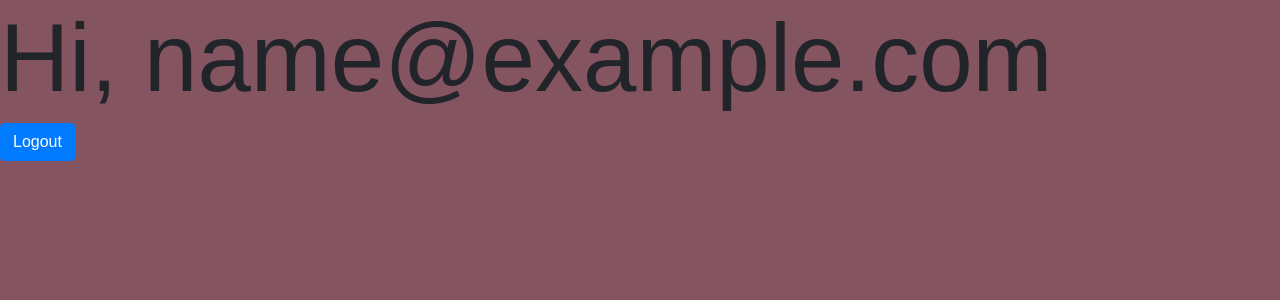
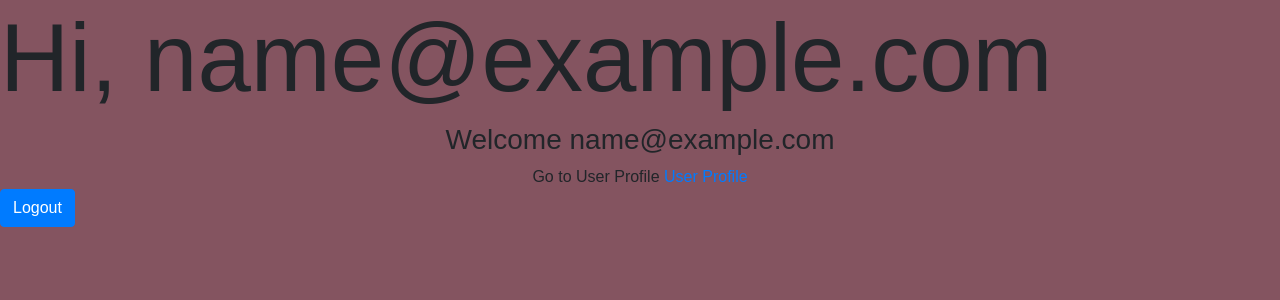
Before and after one commit to dinogomez/STRAP, a PHP site: template views/dashboard.php in a window 1280 px wide. Shown: the top 300 px of the page. Run offline with PHP 8.4, Linux system fonts and the light colour scheme; the template is opened without the code that fills it, so the values that code supplies are empty; the visitor is signed in with stand-in values (Sample User, id 1); some libraries are stand-ins or nearby versions.

Commit message:
User Details Edit Management

```diff
--- a/routes.php
+++ b/routes.php
@@ -9,6 +9,7 @@ get('/register', 'views/register.php');
 get('/dashboard', 'views/dashboard.php');
 get('/about', 'views/about.php');
 get('/landing', 'views/landing.php');
+get('/user-profile', 'views/user-profile.php');
 
 get('/sample', 'views/sample.php');
 get('/about', 'views/about.php');
@@ -19,6 +20,7 @@ get('/signup', 'views/signup.php');
 // POST
 post('/process-login.php','server/process-login.php');
 post('/process-registration.php', 'server/process-registration.php');
+post('/process-user-profile.php' , 'server/process-user-profile.php');
 post('/process-logout.php' , 'server/process-logout.php');
 
 // ANY
--- a/views/dashboard.php
+++ b/views/dashboard.php
@@ -4,6 +4,21 @@ echo "<h1 class='display-1'>Hi, ". $_SESSION['email']."</h1>";
 
 ?>
 
+<div align="center">
+  <?php
+    if(!isset($_SESSION['email'])){
+      ?>
+        <h3> Log in to access data.</h3>
+        <?php
+    }else {
+        ?>
+        <h3> Welcome <?php echo $_SESSION['email']; ?> </h3>
+        <?php
+    }
+  ?>
+</div>
+
+<div class="text-center">Go to User Profile <a href="/user-profile">User Profile</a></div>
 <form action="/process-logout.php" novalidate="" method="POST">
 
   <button type="submit" class="btn btn-primary">Logout</button>
--- a/views/include/headers.php
+++ b/views/include/headers.php
@@ -17,6 +17,7 @@
 
     <!-- <link rel="stylesheet" href="assets/css/main.css"> -->
     <link rel="stylesheet" href="assets/css/landing.css">
+    <link rel="stylesheet" href="assets/css/user-profile.css">
     <title>STRAP</title>
 </head>
 <body>
```
Also changed, not shown: 1 other file.
